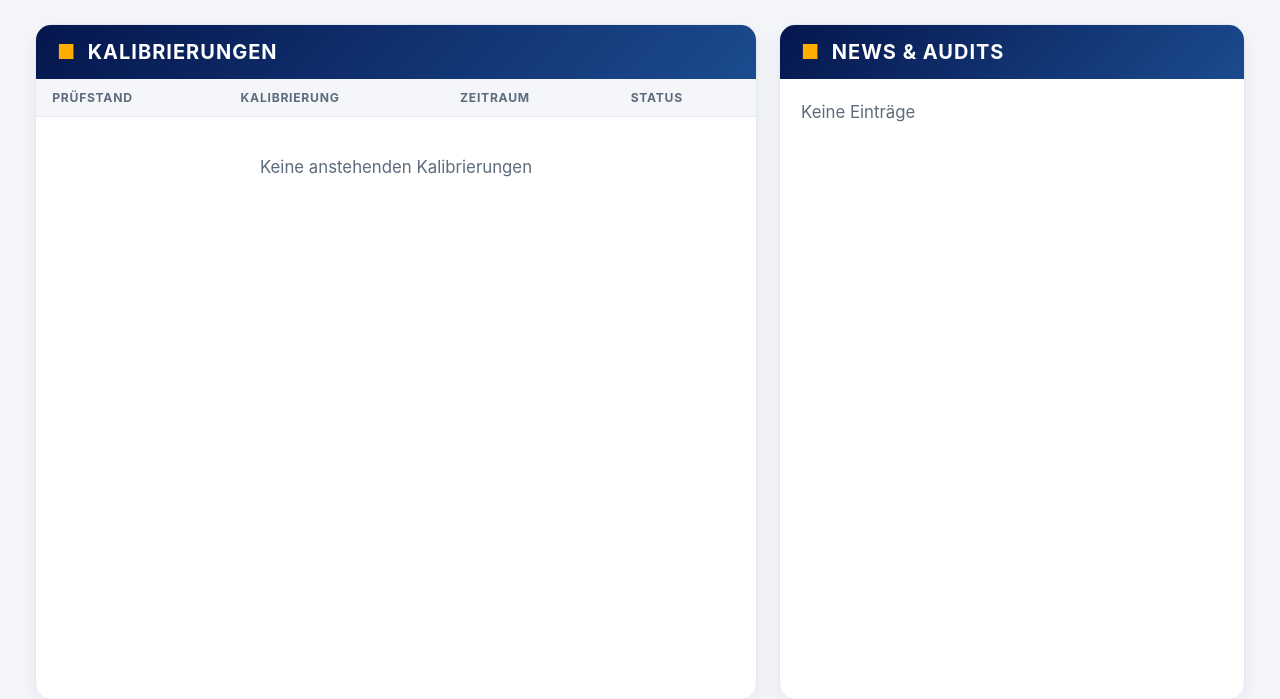
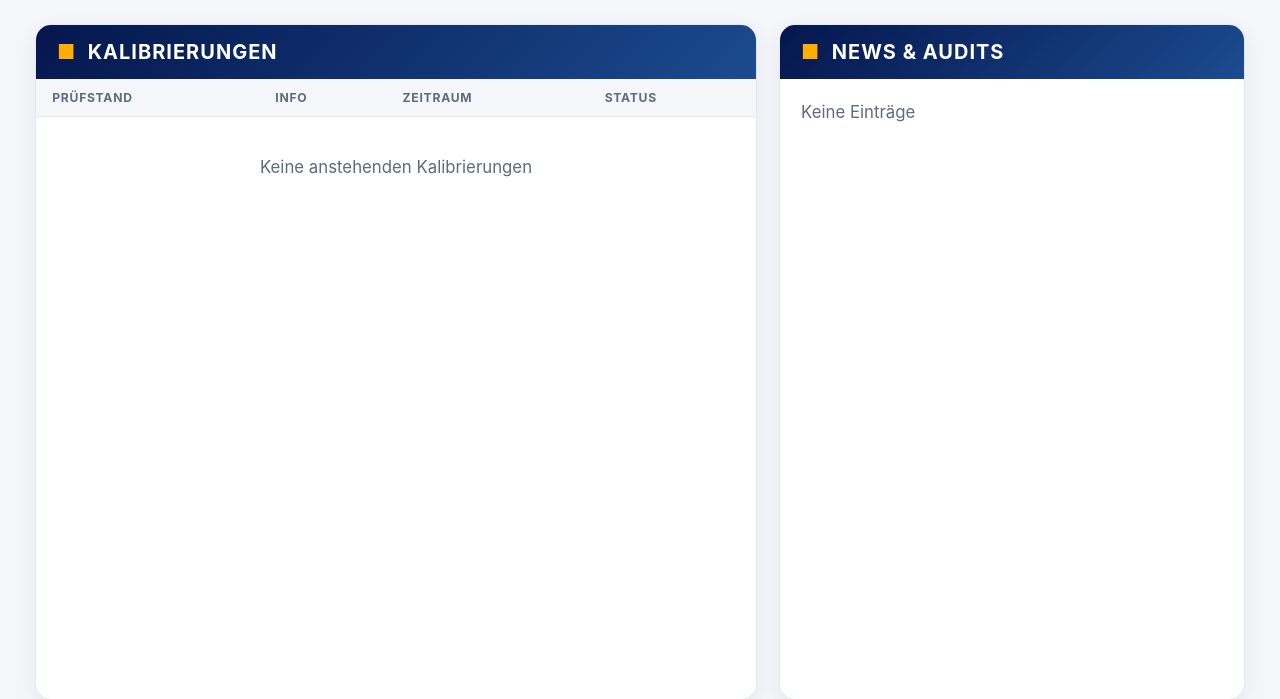
Before and after one commit to 17Trust09/lhtpi, a Flask app: page /board/kiosk in a window 1280 px wide. Shown: the part 67-766 px from the top of the page. Run offline with Flask 3, Linux system fonts and the light colour scheme; data that the repository does not hold is empty.

Commit message:
fix(kiosk): Spaltenüberschrift 'Kalibrierung' → 'Info' im Terminboard

```diff
--- a/terminboard/templates/board.html
+++ b/terminboard/templates/board.html
@@ -52,7 +52,7 @@ tbody tr:last-child td{border-bottom:0}
     <h2><span class="accent">■</span>&nbsp; KALIBRIERUNGEN</h2>
     <div class="scroll">
       <table>
-        <thead><tr><th>Prüfstand</th><th>Kalibrierung</th><th>Zeitraum</th><th>Status</th></tr></thead>
+        <thead><tr><th>Prüfstand</th><th>Info</th><th>Zeitraum</th><th>Status</th></tr></thead>
         <tbody id="cal-body"></tbody>
       </table>
     </div>
```
